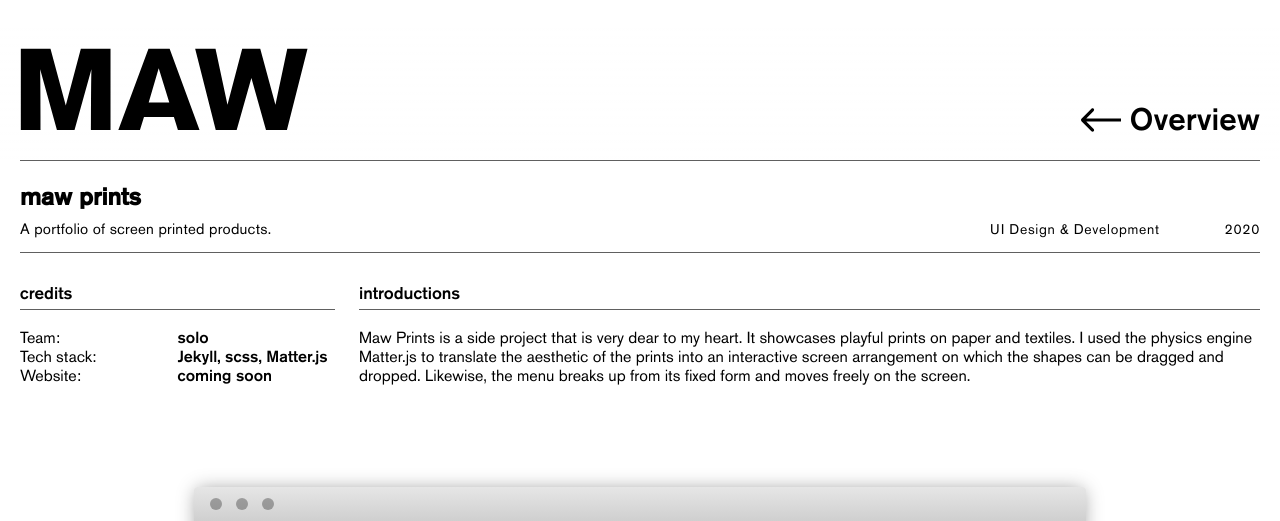
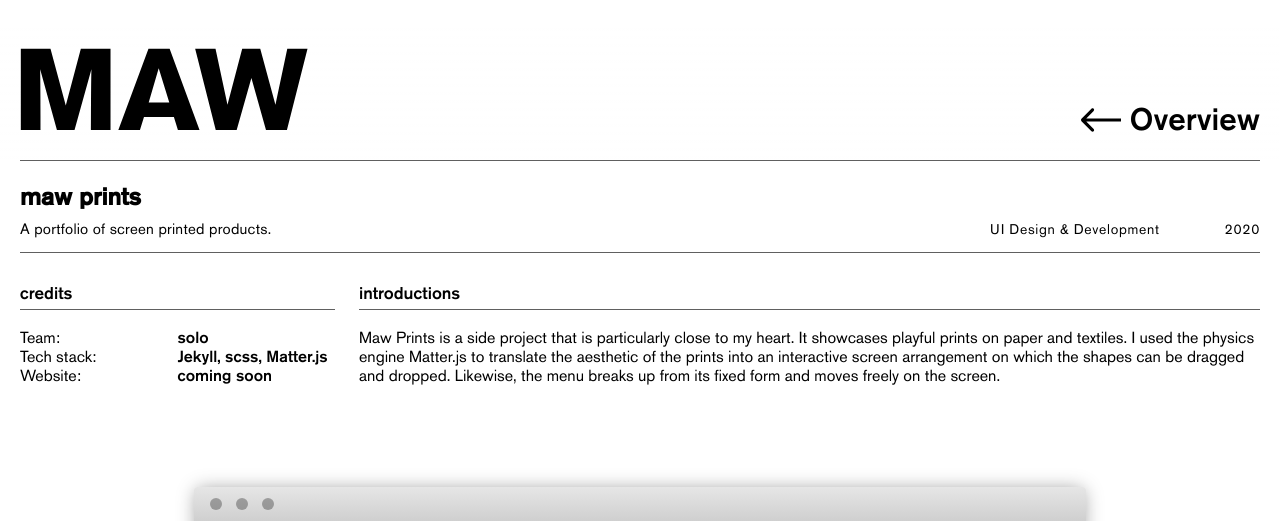
Before and after one commit to Arnoldovna/portfolio, a Jekyll site: the page built from _projects/maw-print.md, in a window 1280 px wide and 1155 px high, cut to the strip 0-521 px from the top of the window. Built offline with Jekyll 4.4.1, drawn with Linux system fonts in a browser that asks for light colours; some web fonts are replaced.

Commit message:
Update maw-print.md

```diff
--- a/_projects/maw-print.md
+++ b/_projects/maw-print.md
@@ -12,6 +12,6 @@ website: coming soon
 client: personal project
 team: solo
 stack: 'Jekyll, scss, Matter.js'
-description: Maw Prints is a side project that is very dear to my heart. It showcases playful prints on paper and textiles. I used the physics engine Matter.js to translate the aesthetic of the prints into an interactive screen arrangement on which the shapes can be dragged and dropped. Likewise, the menu breaks up from its fixed form and moves freely on the screen.
+description: Maw Prints is a side project that is particularly close to my heart. It showcases playful prints on paper and textiles. I used the physics engine Matter.js to translate the aesthetic of the prints into an interactive screen arrangement on which the shapes can be dragged and dropped. Likewise, the menu breaks up from its fixed form and moves freely on the screen.
 video: 'https://player.vimeo.com/video/430721242?title=0&byline=0&portrait=0&sidedock=0&autoplay=1&loop=1'
 ---
```
